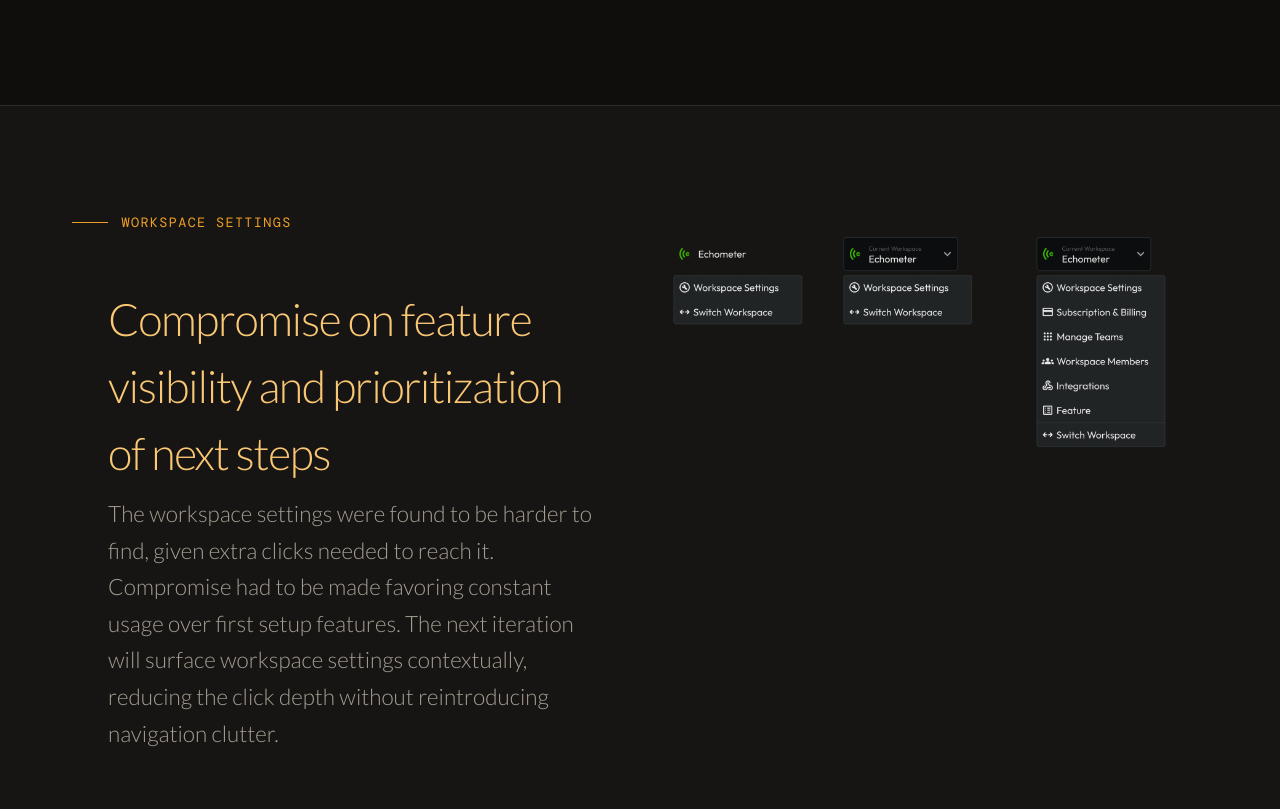
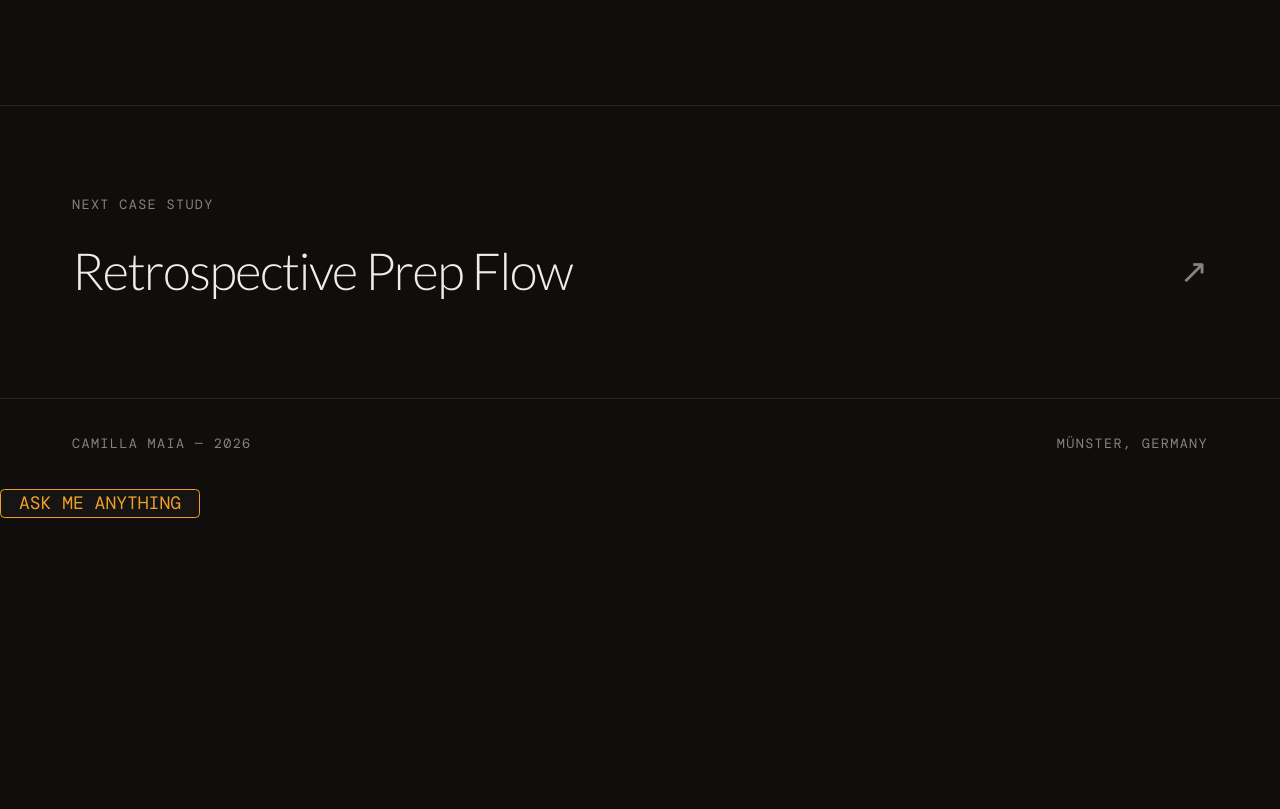
Before and after one commit to CamillaMaia/portfolio, a website: page navigation.html in a window 1280 px wide. Shown: the part 9714-10523 px from the top of the page. After the commit the page ends 10203 px from the top, so only its background shows below. Drawn offline with nearby package versions, Linux system fonts and the light colour scheme; files that its build step writes are made by us from their sources.

```diff
--- a/navigation.html
+++ b/navigation.html
@@ -251,21 +251,6 @@
   </div>
 </section>
 
-<!-- WHAT'S STILL OPEN -->
-<section class="grid grid-cols-1 md:grid-cols-2 px-4 md:px-16 py-24 border-t border-white/10 bg-bg2">
-  <div class="max-w-2xl">
-    <div class="font-mono text-xs tracking-widest uppercase text-accent mb-4 flex items-center gap-3">
-      <span class="inline-block w-8 h-px bg-accent"></span>
-      <span data-i18n="open-label">Workspace Settings</span>
-    </div>
-    <div class="bg-bg2 p-6 md:p-8">
-      <div class="font-sans font-light text-accent-light mb-2" style="font-size: clamp(1.75rem, 3.5vw, 2.5rem); letter-spacing: -0.03em;" data-i18n="stat3-label">Compromise on feature visibility and prioritization of next steps</div>
-      <p class="font-sans text-xl text-secondary font-light leading-relaxed mb-4" data-i18n="stat3-description">The workspace settings were found to be harder to find, given extra clicks needed to reach it. Compromise had to be made favoring constant usage over first setup features. The next iteration will surface workspace settings contextually, reducing the click depth without reintroducing navigation clutter.</p>
-    </div>
-  </div>
-  <img class="flex rounded-xl object-cover" src="assets/img/Redesign_Navegacao_Workshop_0.png" alt="Navigation rollout">
-</section>
-
 <!-- NEXT CASE STUDY -->
 <a href="retro-prep.html" class="block px-4 md:px-16 py-12 md:py-20 border-t border-white/10 group hover:bg-bg2 transition-colors no-underline">
   <div class="font-mono text-xs text-muted tracking-widest uppercase mb-4" data-i18n="next-label">Next Case Study</div>
```
